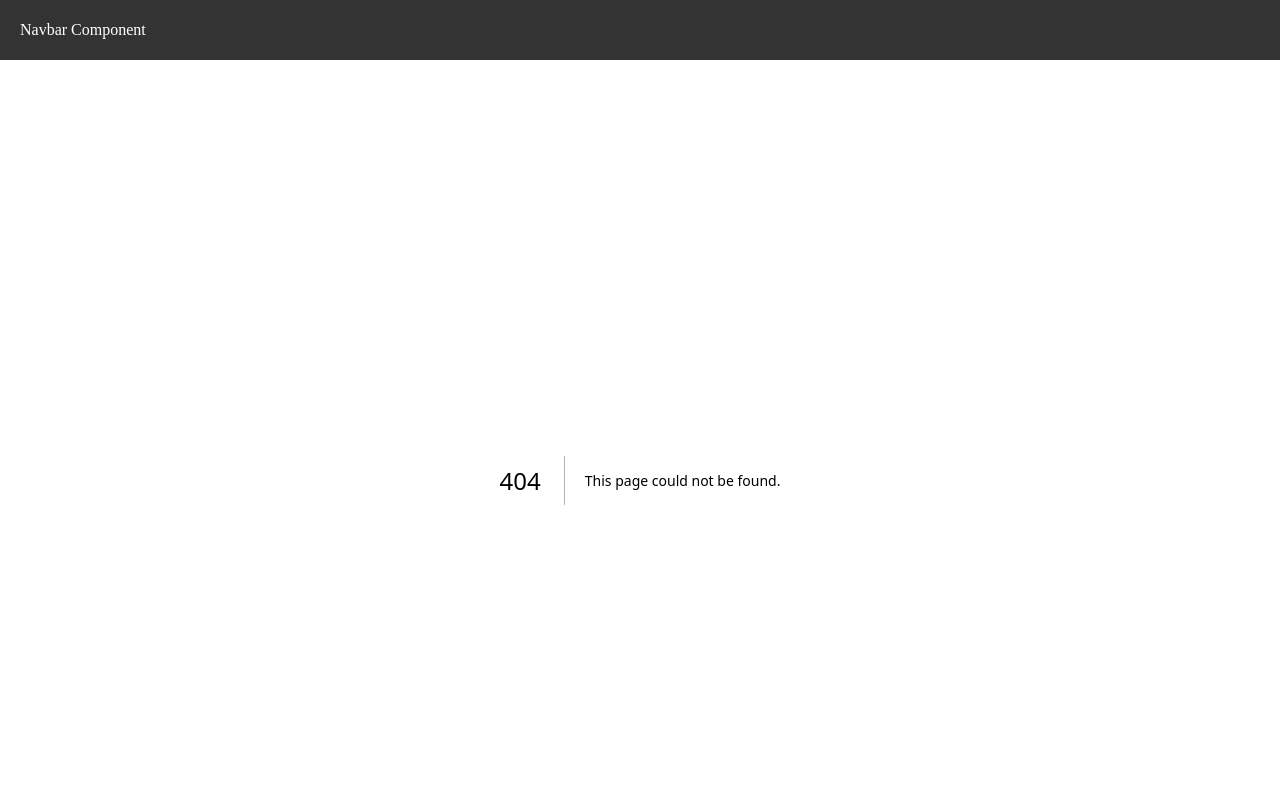
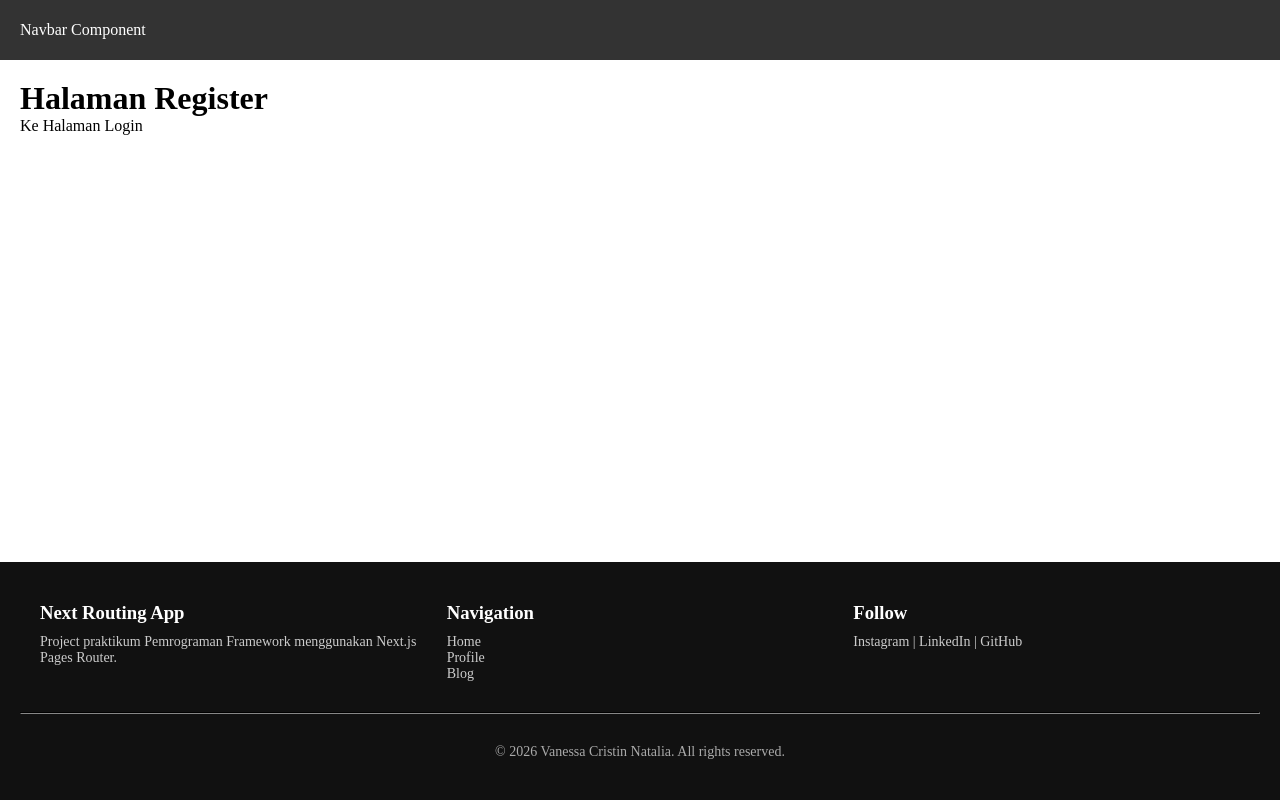
Before and after one commit to vanssea/Pemrograman-Framework_2026, a Next.js app in the folder P3/my-app/: page /auth/register in a window 1280 px wide. Before the commit this address had no page. Shown: the top 800 px of the page. Built offline with nearby package versions, Linux system fonts and the light colour scheme.

Commit message:
Langkah 6 – Membuat Halaman Login & Register

```diff
--- /dev/null
+++ b/P3/my-app/src/pages/auth/register.tsx
@@ -0,0 +1,12 @@
+import Link from "next/link";
+
+const halamanRegister = () => {
+  return (
+    <div>
+      <h1>Halaman Register</h1>
+      <Link href="/auth/login">Ke Halaman Login</Link>
+    </div>
+  );
+};
+
+export default halamanRegister;
```
Also changed, not shown: P3/my-app/src/pages/auth/login.tsx (added, +12 -0 lines).
